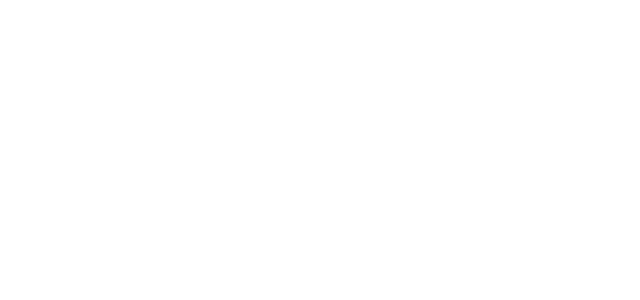
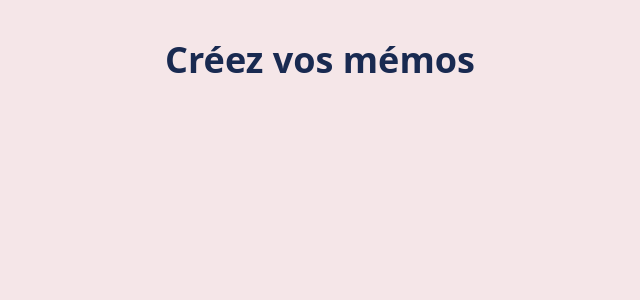
Before and after one commit to tbrindejonc/memo-app, a React (Vite) app: page / in a window 1280 px wide. Shown: the top 300 px of the page, without its empty margins (320-960 px from the left). Built offline with nearby package versions, Linux system fonts and the light colour scheme.

Commit message:
feat: create app base

```diff
--- a/src/App.tsx
+++ b/src/App.tsx
@@ -1,7 +1,7 @@
 export default function App() {
   return (
-    <div id='App'>
-
+    <div id='App' className={'w-full h-screen bg-light flex flex-col items-center'}>
+      <h1 className={'pt-10 text-4xl text-dark font-bold'}>Créez vos mémos</h1>
     </div>
   );
 }
```
